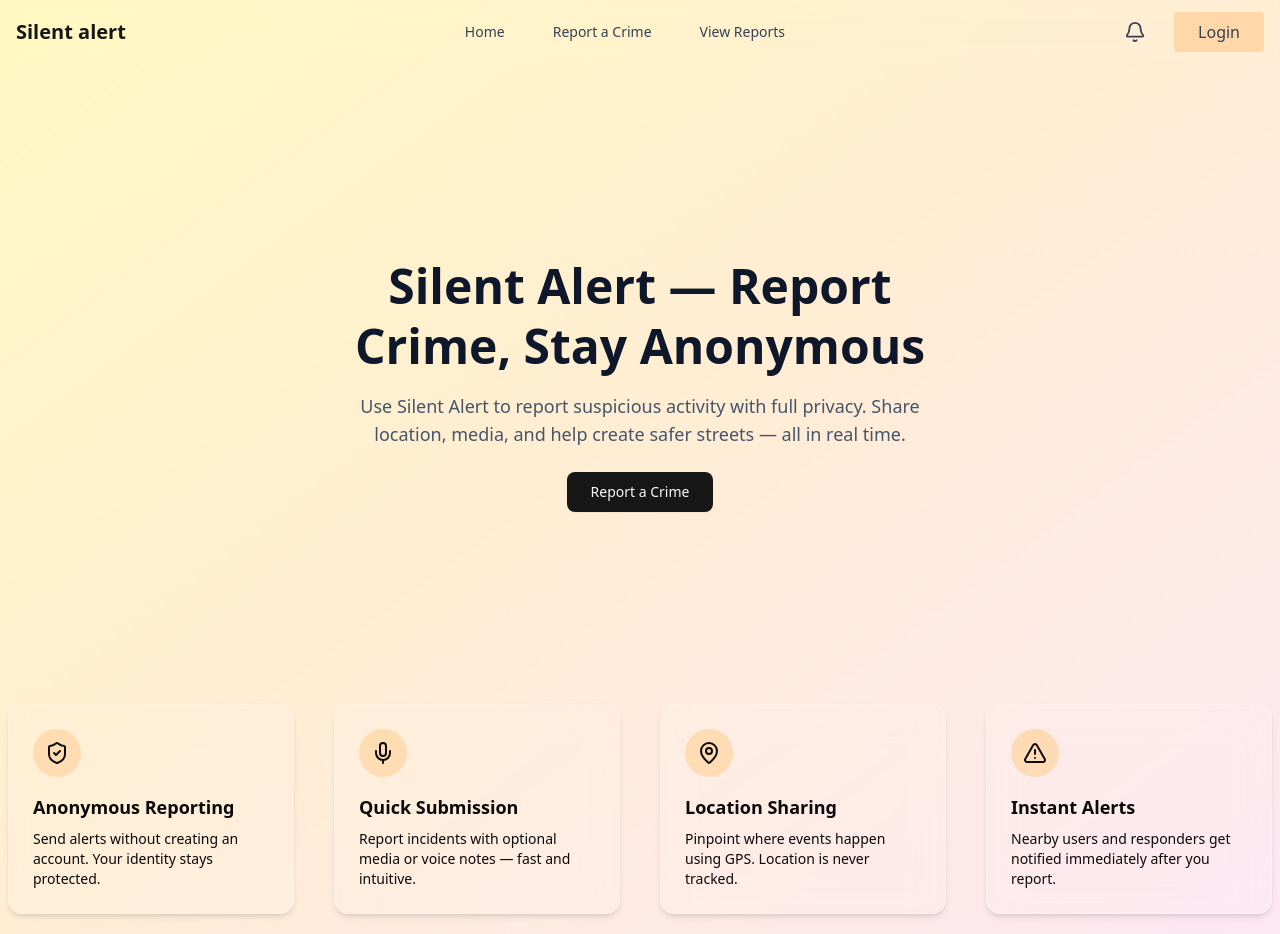
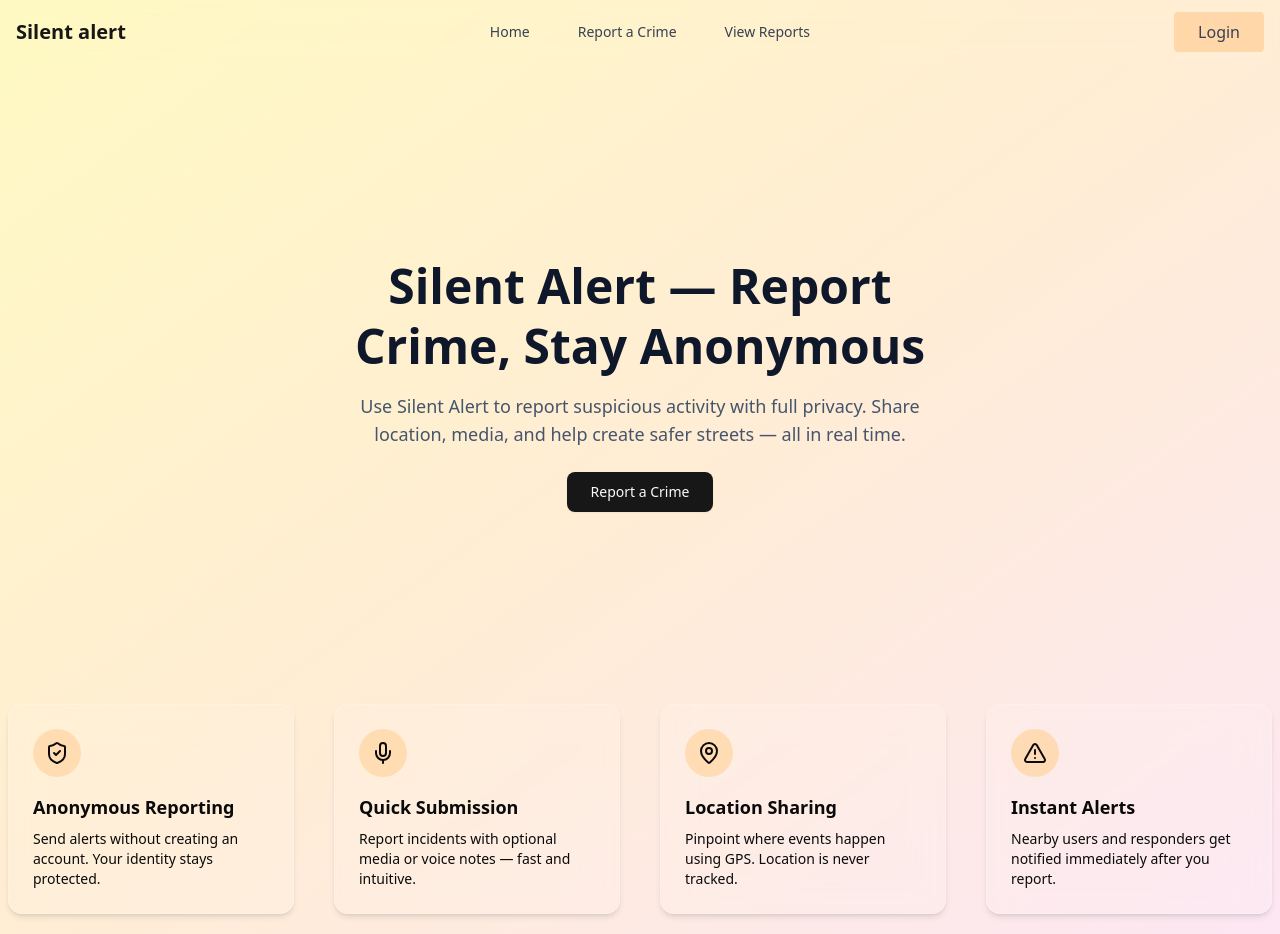
Before and after one commit to gauravdwivedE/SILENT_ALERT_UI, a React (Vite) app: page / in a window 1280 px wide. Built offline with nearby package versions, Linux system fonts and the light colour scheme; no server answers.

Commit message:
Frontend done

```diff
--- a/src/components/Nav.jsx
+++ b/src/components/Nav.jsx
@@ -53,9 +53,7 @@ const Nav = () => {
 
         {/* Right: Avatar */}
         <div className="flex items-center gap-7">
-          <div>
-            <BellIcon className="w-[22px]"/>
-          </div>
+
          {
           user ?
          <DropdownMenu>
```
